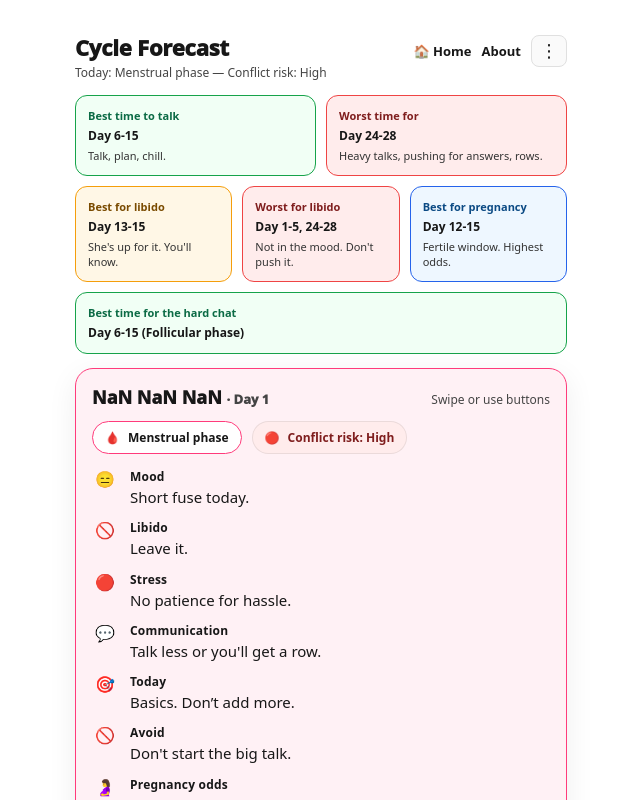
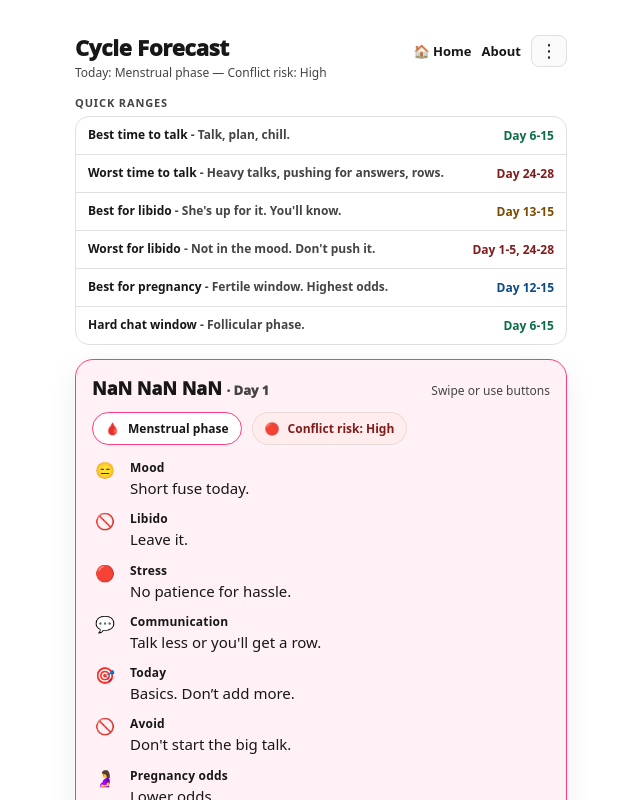
Before and after one commit to Temujin-67/cycle-navigator, a Next.js app: page /navigate in a window 1280 px wide. Shown: the top 800 px of the page, without its empty margins (319-959 px from the left). Built offline with nearby package versions, Linux system fonts and the light colour scheme.

Commit message:
Compact range boxes layout
Co-authored-by: simopelucchi <simopelucchi@gmail.com>

```diff
--- a/src/app/navigate/page.tsx
+++ b/src/app/navigate/page.tsx
@@ -869,86 +869,70 @@ function NavigateInner() {
 
       {/* Best day / Worst day for this cycle */}
       <section style={{ marginTop: 14 }}>
+        <div style={{ fontSize: 11, fontWeight: 800, color: "var(--text-secondary)", letterSpacing: "0.08em", textTransform: "uppercase", marginBottom: 6 }}>
+          Quick ranges
+        </div>
+        <div style={{ border: "1px solid var(--input-border)", borderRadius: 14, overflow: "hidden", background: "var(--background)" }}>
+          {[
+            {
+              label: "Best time to talk",
+              value: ranges.bestDays,
+              note: "Talk, plan, chill.",
+              valueColor: "#0B6B45",
+            },
+            {
+              label: "Worst time to talk",
+              value: ranges.worstDays,
+              note: "Heavy talks, pushing for answers, rows.",
+              valueColor: "#7F1D1D",
+            },
+            {
+              label: "Best for libido",
+              value: ranges.bestLibidoDays,
+              note: "She's up for it. You'll know.",
+              valueColor: "#7A4B00",
+            },
+            {
+              label: "Worst for libido",
+              value: ranges.worstLibidoDays,
+              note: "Not in the mood. Don't push it.",
+              valueColor: "#7F1D1D",
+            },
+            {
+              label: "Best for pregnancy",
+              value: ranges.bestPregnancyDays,
+              note: "Fertile window. Highest odds.",
+              valueColor: "#0B4A84",
+            },
+            {
+              label: "Hard chat window",
+              value: formatDayRangeAsDates(day1, ranges.bestTalk),
+              note: "Follicular phase.",
+              valueColor: "#0B6B45",
+            },
+          ].map((item, idx, arr) => (
             <div
+              key={item.label}
               style={{
                 display: "grid",
-            gridTemplateColumns: "repeat(auto-fit, minmax(140px, 1fr))",
+                gridTemplateColumns: "minmax(0, 1fr) auto",
                 gap: 10,
+                alignItems: "center",
+                padding: "10px 12px",
+                borderBottom: idx === arr.length - 1 ? "none" : "1px solid var(--input-border)",
               }}
             >
-          <div
-            style={{
-              padding: 12,
-              borderRadius: 12,
-              background: "#F1FFF5",
-              border: "1px solid #16A34A",
-            }}
-          >
-            <div style={{ fontSize: 11, fontWeight: 800, color: "#0B6B45", marginBottom: 4 }}>Best time to talk</div>
-            <div style={{ fontSize: 12, fontWeight: 700, color: "var(--foreground)" }}>{bestWorstRanges(bleedOverride, cycleLength).bestDays}</div>
-            <div style={{ fontSize: 11, color: "#333", marginTop: 4 }}>Talk, plan, chill.</div>
-          </div>
-          <div
-            style={{
-              padding: 12,
-              borderRadius: 12,
-              background: "#FFECEC",
-              border: "1px solid #EF4444",
-            }}
-          >
-            <div style={{ fontSize: 11, fontWeight: 800, color: "#7F1D1D", marginBottom: 4 }}>Worst time for</div>
-            <div style={{ fontSize: 12, fontWeight: 700, color: "var(--foreground)" }}>{bestWorstRanges(bleedOverride, cycleLength).worstDays}</div>
-            <div style={{ fontSize: 11, color: "#333", marginTop: 4 }}>Heavy talks, pushing for answers, rows.</div>
+              <div style={{ minWidth: 0 }}>
+                <div style={{ fontSize: 12, fontWeight: 800, color: "var(--foreground)", lineHeight: 1.2 }}>
+                  {item.label}
+                  <span style={{ color: "var(--text-secondary)", fontWeight: 600 }}> - {item.note}</span>
                 </div>
               </div>
-        <div
-          style={{
-            display: "grid",
-            gridTemplateColumns: "repeat(auto-fit, minmax(140px, 1fr))",
-            gap: 10,
-            marginTop: 10,
-          }}
-        >
-          <div
-            style={{
-              padding: 12,
-              borderRadius: 12,
-              background: "#FFF7E6",
-              border: "1px solid #F59E0B",
-            }}
-          >
-            <div style={{ fontSize: 11, fontWeight: 800, color: "#7A4B00", marginBottom: 4 }}>Best for libido</div>
-            <div style={{ fontSize: 12, fontWeight: 700, color: "var(--foreground)" }}>{bestWorstRanges(bleedOverride, cycleLength).bestLibidoDays}</div>
-            <div style={{ fontSize: 11, color: "#333", marginTop: 4 }}>She's up for it. You'll know.</div>
-          </div>
-          <div
-            style={{
-              padding: 12,
-              borderRadius: 12,
-              background: "#FFECEC",
-              border: "1px solid #EF4444",
-            }}
-          >
-            <div style={{ fontSize: 11, fontWeight: 800, color: "#7F1D1D", marginBottom: 4 }}>Worst for libido</div>
-            <div style={{ fontSize: 12, fontWeight: 700, color: "var(--foreground)" }}>{bestWorstRanges(bleedOverride, cycleLength).worstLibidoDays}</div>
-            <div style={{ fontSize: 11, color: "#333", marginTop: 4 }}>Not in the mood. Don't push it.</div>
-          </div>
-          <div
-            style={{
-              padding: 12,
-              borderRadius: 12,
-              background: "#EEF7FF",
-              border: "1px solid #2563EB",
-            }}
-          >
-            <div style={{ fontSize: 11, fontWeight: 800, color: "#0B4A84", marginBottom: 4 }}>Best for pregnancy</div>
-            <div style={{ fontSize: 12, fontWeight: 700, color: "var(--foreground)" }}>{bestWorstRanges(bleedOverride, cycleLength).bestPregnancyDays}</div>
-            <div style={{ fontSize: 11, color: "#333", marginTop: 4 }}>Fertile window. Highest odds.</div>
+              <div style={{ fontSize: 12, fontWeight: 800, color: item.valueColor, textAlign: "right", whiteSpace: "nowrap" }}>
+                {item.value}
               </div>
             </div>
-        <div style={{ marginTop: 10, padding: 12, borderRadius: 12, background: "#F1FFF5", border: "1px solid #16A34A" }}>
-          <div style={{ fontSize: 11, fontWeight: 800, color: "#0B6B45", marginBottom: 4 }}>Best time for the hard chat</div>
-          <div style={{ fontSize: 12, fontWeight: 700, color: "var(--foreground)" }}>{formatDayRangeAsDates(day1, ranges.bestTalk)} (Follicular phase)</div>
+          ))}
         </div>
         {cycleHistory.length > 0 && (
           <div style={{ marginTop: 10, fontSize: 11, color: "var(--text-secondary)" }}>
```
Lines whose indentation alone changed are shown as unchanged.
